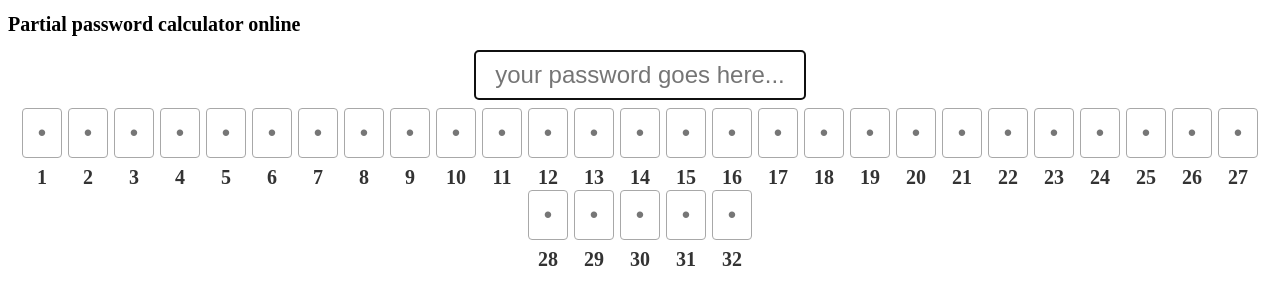
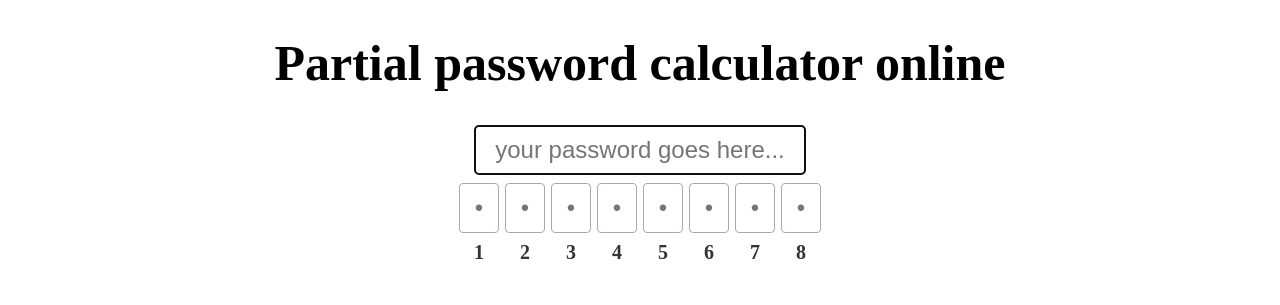
Before and after one commit to partial-password/partial-password.github.io, a Jekyll site: the page built from index.markdown, in a window 1280 px wide. Shown: the top 305 px of the page. Built offline with Jekyll 4.4.1, drawn with Linux system fonts in a browser that asks for light colours; part of the change alters nothing that is shown.

```diff
--- a/_includes/widget.html
+++ b/_includes/widget.html
@@ -65,6 +65,10 @@
         display: block;
         text-align: center;
     }
+
+    .hidden {
+        display: none !important;
+    }
 </style>
 
 <section class="partial-password-calc">
@@ -125,6 +129,12 @@
     PasswordSymbol.prototype.setSymbol = function (val) {
         this._el.value = val;
     };
+    PasswordSymbol.prototype.isVisible = function (val) {
+        if (val)
+            this._el.parentNode.classList.remove("hidden");
+        else
+            this._el.parentNode.classList.add("hidden");
+    };
     PasswordSymbol.prototype.copyToClipboard = function () {
         if (navigator.clipboard) {
             navigator.clipboard.writeText(this._el.value);
@@ -147,6 +157,7 @@
             symbol.init();
             symbols.push(symbol);
         }
+        onPasswordChanged("");
 
         var resetTimer;
         document.querySelector(".full-password input").addEventListener("keyup", function (evt) {
@@ -159,8 +170,10 @@
         });
 
         function onPasswordChanged(password) {
+            var noOfVisibleSymbols = Math.max(Math.ceil(password.length / 4) * 4, 8);
             for (var i = 0; i < symbols.length; i++) {
                 symbols[i].setSymbol(password.charAt(i) || PasswordSymbol.NULL);
+                symbols[i].isVisible(i < noOfVisibleSymbols);
             }
         }
 
--- a/index.markdown
+++ b/index.markdown
@@ -4,6 +4,13 @@ description: Partial password online
 layout: default
 ---
 
+<style>
+h1 {
+    text-align: center;
+    font-size: 5rem;
+}
+</style>
+
 # Partial password calculator online
 
 {% include widget.html %}
```
